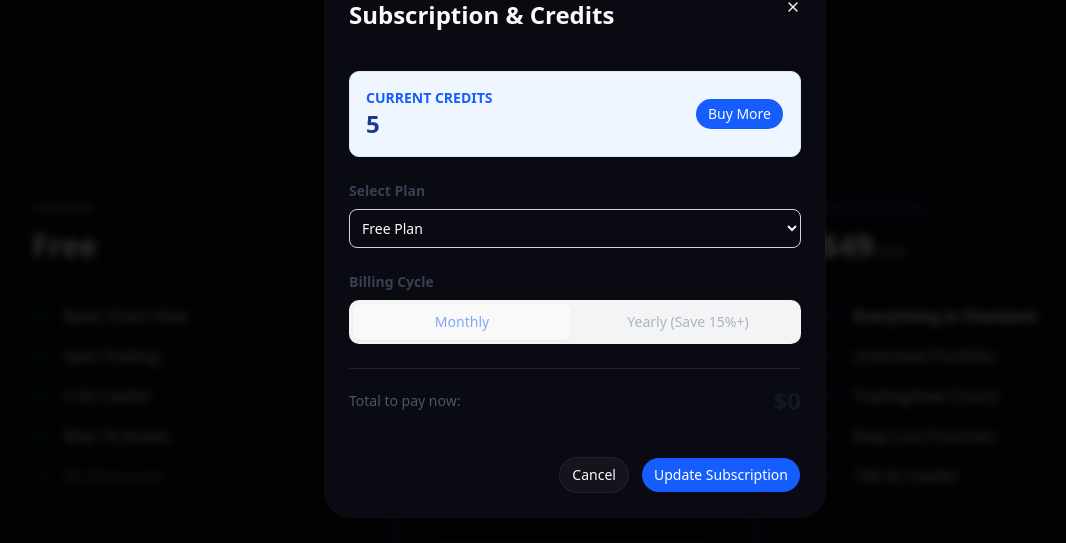
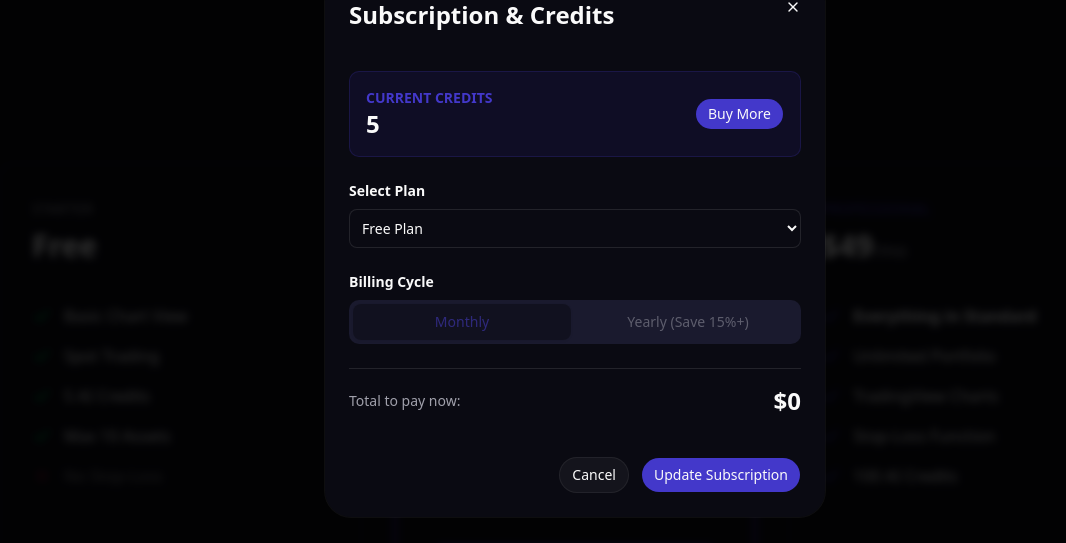
Before and after one commit to VirtuEx-Vizsgaremek/VirtuEx, a Next.js app in the folder apps/web/: page /subscription in a window 1280 px wide. Both pictures are taken after a click on the button "Get Started". Shown: the part 154-697 px from the top of the page, without its empty margins (65-1131 px from the left). Built offline with nearby package versions, Linux system fonts and the light colour scheme; no server answers.

Commit message:
feat: themes for planmod

```diff
--- a/apps/web/src/components/planmod.tsx
+++ b/apps/web/src/components/planmod.tsx
@@ -52,26 +52,24 @@ export function ModifyPlanModal({
         </DialogHeader>
 
         <div className="space-y-6 py-4">
-          <div className="bg-blue-50 p-4 rounded-lg flex items-center justify-between border border-blue-100">
+          <div className="bg-primary/10 p-4 rounded-lg flex items-center justify-between border border-primary/20">
             <div>
-              <p className="text-sm text-blue-600 font-semibold uppercase">
+              <p className="text-sm text-primary font-semibold uppercase">
                 Current Credits
               </p>
-              <p className="text-2xl font-bold text-blue-900">
+              <p className="text-2xl font-bold text-foreground">
                 {currentCredits}
               </p>
             </div>
-            <Button size="sm" className="bg-blue-600 hover:bg-blue-700">
-              Buy More
-            </Button>
+            <Button size="sm">Buy More</Button>
           </div>
 
           <div className="space-y-2">
-            <Label className="text-sm font-bold text-gray-700">
+            <Label className="text-sm font-bold text-foreground">
               Select Plan
             </Label>
             <select
-              className="w-full p-2 border border-gray-300 rounded-md focus:ring-2 focus:ring-blue-500 outline-none"
+              className="w-full p-2 border border-border rounded-md focus:ring-2 focus:ring-primary outline-none bg-background text-foreground"
               value={selectedPlan}
               onChange={(e) => setSelectedPlan(e.target.value)}
             >
@@ -82,15 +80,15 @@ export function ModifyPlanModal({
           </div>
 
           <div className="space-y-2">
-            <Label className="text-sm font-bold text-gray-700">
+            <Label className="text-sm font-bold text-foreground">
               Billing Cycle
             </Label>
-            <div className="flex gap-2 p-1 bg-gray-100 rounded-lg">
+            <div className="flex gap-2 p-1 bg-muted rounded-lg">
               <button
                 onClick={() => setBillingCycle('monthly')}
                 className={`flex-1 py-2 text-sm font-medium rounded-md transition-all
-                  ${billingCycle === 'monthly' ? 'bg-white shadow-sm text-blue-600' : 'text-gray-500'}
-                  ${selectedPlan === 'Free' ? 'cursor-not-allowed opacity-50' : 'hover:text-gray-700'}`}
+                  ${billingCycle === 'monthly' ? 'bg-card shadow-sm text-primary' : 'text-muted-foreground'}
+                  ${selectedPlan === 'Free' ? 'cursor-not-allowed opacity-50' : 'hover:text-foreground'}`}
                 disabled={selectedPlan === 'Free'}
               >
                 Monthly
@@ -98,8 +96,8 @@ export function ModifyPlanModal({
               <button
                 onClick={() => setBillingCycle('yearly')}
                 className={`flex-1 py-2 text-sm font-medium rounded-md transition-all
-                  ${billingCycle === 'yearly' ? 'bg-white shadow-sm text-blue-600' : 'text-gray-500'}
-                  ${selectedPlan === 'Free' ? 'cursor-not-allowed opacity-50' : 'hover:text-gray-700'}`}
+                  ${billingCycle === 'yearly' ? 'bg-card shadow-sm text-primary' : 'text-muted-foreground'}
+                  ${selectedPlan === 'Free' ? 'cursor-not-allowed opacity-50' : 'hover:text-foreground'}`}
                 disabled={selectedPlan === 'Free'}
               >
                 Yearly (Save 15%+)
@@ -107,9 +105,9 @@ export function ModifyPlanModal({
             </div>
           </div>
 
-          <div className="pt-4 border-t flex items-center justify-between">
-            <span className="text-gray-600">Total to pay now:</span>
-            <span className="text-2xl font-extrabold text-gray-900">
+          <div className="pt-4 border-t border-border flex items-center justify-between">
+            <span className="text-muted-foreground">Total to pay now:</span>
+            <span className="text-2xl font-extrabold text-foreground">
               ${currentPrice}
             </span>
           </div>
@@ -119,9 +117,7 @@ export function ModifyPlanModal({
           <Button variant="outline" onClick={() => onClose(false)}>
             Cancel
           </Button>
-          <Button className="bg-blue-600 hover:bg-blue-700 text-white ml-3">
-            Update Subscription
-          </Button>
+          <Button className="ml-3">Update Subscription</Button>
         </DialogFooter>
       </DialogContent>
     </Dialog>
```
